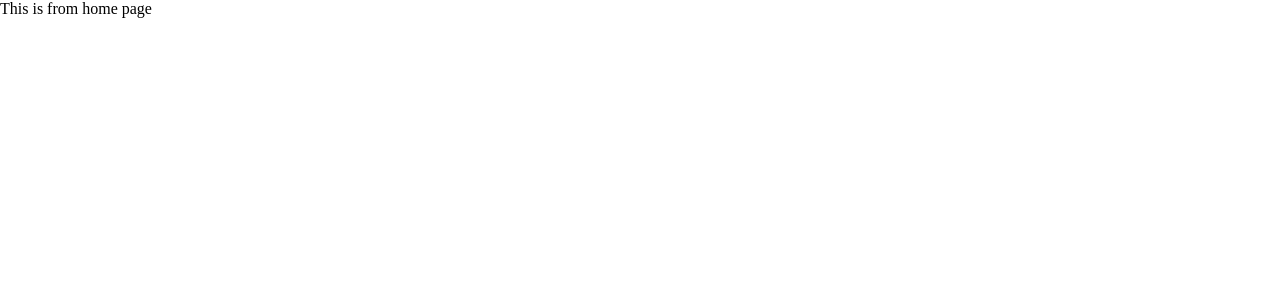
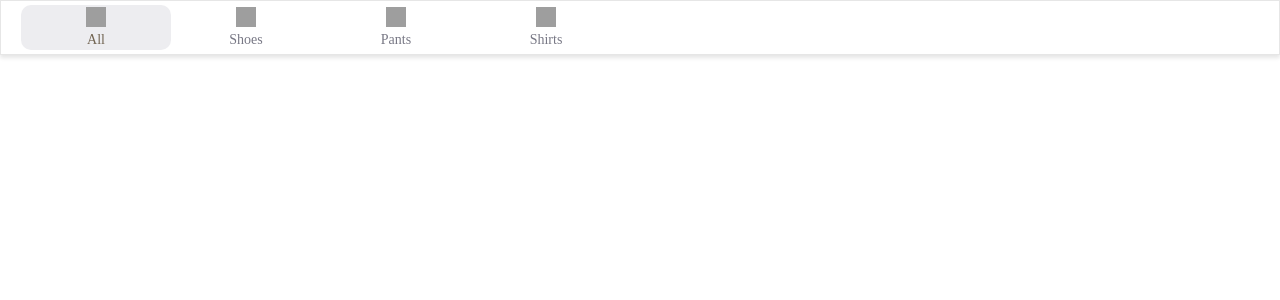
Before and after one commit to chandanGr/etag-implementation, a React (Create React App) app in the folder etag-app/: page / in a window 1280 px wide. Shown: the top 300 px of the page. Built offline with nearby package versions, Linux system fonts and the light colour scheme; grey boxes are pictures that could not be loaded.

Commit message:
adding TabPanel component

```diff
--- a/etag-app/package.json
+++ b/etag-app/package.json
@@ -7,7 +7,8 @@
     "react": "^17.0.2",
     "react-dom": "^17.0.2",
     "react-router-dom": "^6.2.1",
-    "react-scripts": "3.1.1"
+    "react-scripts": "3.1.1",
+    "sass": "^1.45.1"
   },
   "scripts": {
     "start": "react-scripts start",
--- /dev/null
+++ b/etag-app/src/Components/TabPanel/index.jsx
@@ -0,0 +1,32 @@
+import React, { useState } from 'react';
+
+import PanelItem from '../ViewComponents/PanelItem';
+
+import './index.scss'
+
+function TabPanel (props){
+	const [selectedTab, setSelectedTab] = useState(0);
+
+	const activateTab = (tab, key) => {
+		setSelectedTab(key);
+		props.onClickSelectedTab(tab, key)
+	};
+	return (
+		<ul className='tabPanelContainer'>
+			{props.tabPanelItems &&
+				props.tabPanelItems.map((tab, key) => {
+					return (
+						<li
+							key={tab.panelID}
+							onClick={() => {activateTab(tab, key)}}
+							className={selectedTab === key ? 'tabPanelContainer__list selected' :'tabPanelContainer__list'}
+						>
+							<PanelItem panelName={ tab.panelName } />
+						</li>
+					);
+				})}
+		</ul>
+	);
+}
+
+export default React.memo(TabPanel);
--- /dev/null
+++ b/etag-app/src/Components/TabPanel/index.scss
@@ -0,0 +1,21 @@
+.tabPanelContainer{
+    display: flex;
+    background: #FFFFFF;
+    border: 1px solid #E6E6E6;
+    box-shadow: 0px 3px 4px rgba(0, 0, 0, 0.1);
+    padding: 4px 20px;
+    &__list {
+        flex: 1;
+        list-style-type: none;
+        min-width: 100px;
+        max-width: 150px;
+        cursor: pointer;
+        &.selected{
+            background: #EDEDF0;
+            border-radius: 10px;
+            & .panelItem__text{
+                color: #726552;
+            }
+        }
+    }
+}
--- /dev/null
+++ b/etag-app/src/Components/ViewComponents/PanelItem/index.jsx
@@ -0,0 +1,14 @@
+import React from 'react'
+
+import './index.scss';
+
+function PanelItem({ panelName }) {
+    return (
+        <div className='panelItem'>
+            <img src="https://cdn-icons-png.flaticon.com/512/1946/1946488.png"/>
+            <p className='panelItem__text'>{panelName}</p>
+        </div>
+    )
+}
+
+export default React.memo(PanelItem);
--- /dev/null
+++ b/etag-app/src/Components/ViewComponents/PanelItem/index.scss
@@ -0,0 +1,15 @@
+.panelItem {
+    display: flex;
+    flex-direction: column;
+    justify-content: space-around;
+    align-items: center;
+    height: 45px;
+    & img {
+        height: 20px;
+        width: 20px;
+    }
+    &__text  {
+        font-size: 14px;
+        color: #787885;
+    }
+}
--- a/etag-app/src/Pages/HomePage/index.js
+++ b/etag-app/src/Pages/HomePage/index.js
@@ -1,9 +1,44 @@
 import React from 'react';
 
-function HomePage() {
-    return (
-        <div>This is from home page</div>
-    );
+import TabPanel from '../../Components/TabPanel';
+
+const items = [
+	{
+		panelID: '1',
+		panelName: 'All',
+		panelType: 'ALL',
+		panelIcon: 'O',
+	},
+	{
+		panelID: '2',
+		panelName: 'Shoes',
+		panelType: 'SHOES',
+		panelIcon: 'O',
+	},
+	{
+		panelID: '3',
+		panelName: 'Pants',
+		panelType: 'PANTS',
+		panelIcon: 'O',
+	},
+	{
+		panelID: '4',
+		panelName: 'Shirts',
+		panelType: 'SHIRTS',
+		panelIcon: 'O',
+	},
+];
+
+function HomePage (){
+	return (
+        <TabPanel
+            tabPanelItems={items}
+            onClickSelectedTab={(tab, key) => {
+                console.log('tab', tab, 'key', key)
+            }}
+        >
+		</TabPanel>
+	);
 }
 
 export default HomePage;
```
Also changed, not shown: 1 other file (tests, documents, lock files or other folders).
